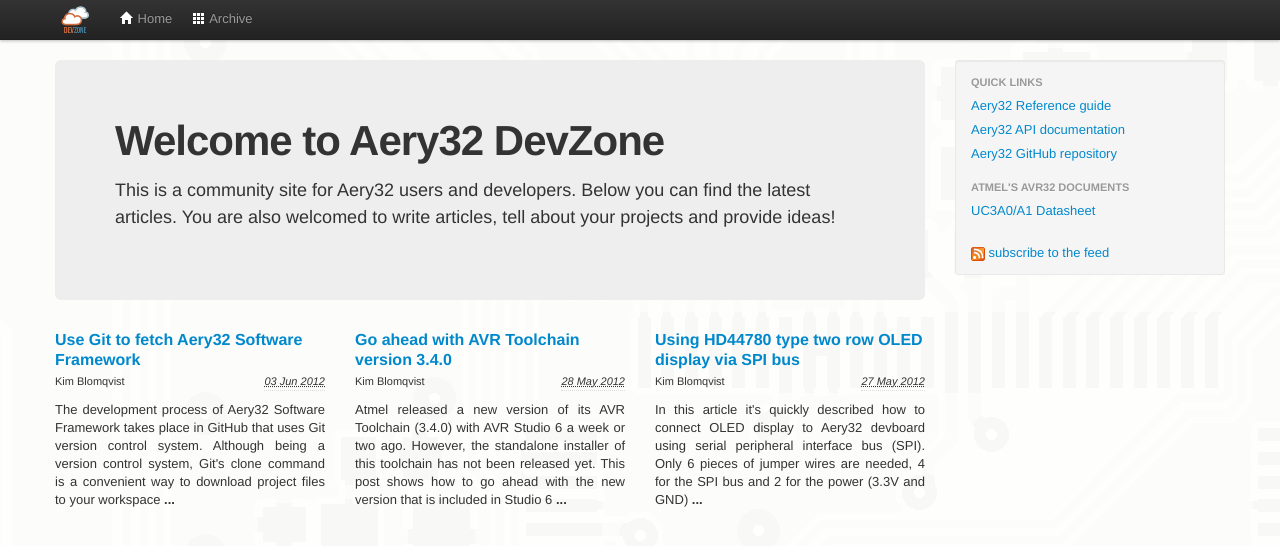
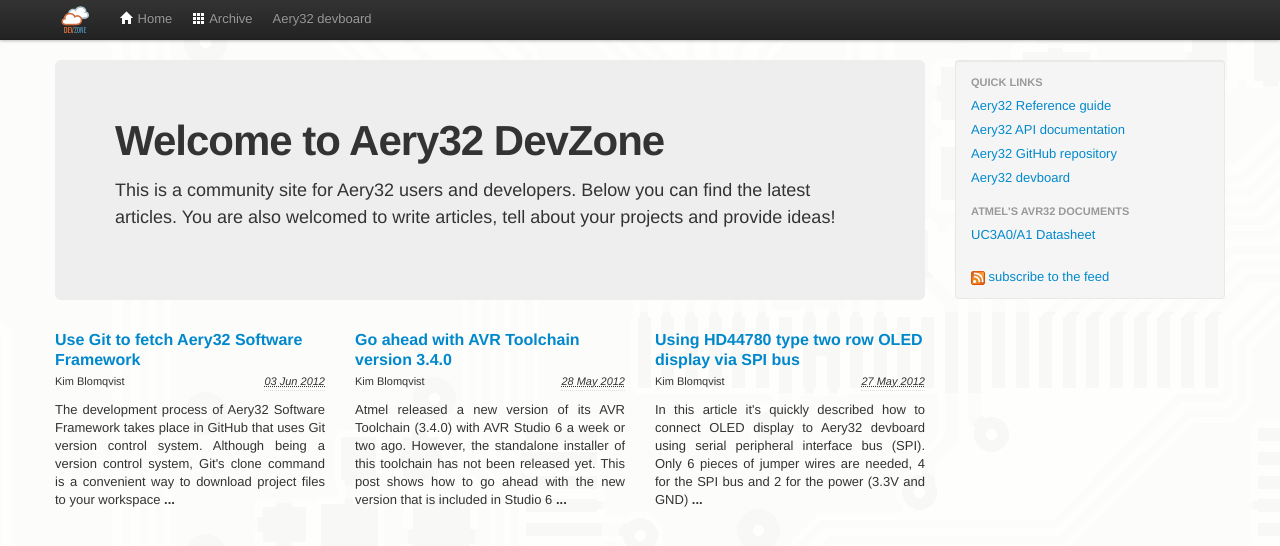
Before and after one commit to aery32/aery32.github.com, a Jekyll site: the page built from index.html, in a window 1280 px wide. Shown: the top 546 px of the page. Built offline with Jekyll 4.4.1, drawn with Linux system fonts in a browser that asks for light colours; nearby versions of some CDN libraries; Markdown is read by kramdown in place of the engine named in the settings; the list of posts is cut into pages by our own code; comment, search, counter and statistics services are not loaded.

Commit message:
Add links to www.aery32.com

```diff
--- a/_includes/sidebar-nav.html
+++ b/_includes/sidebar-nav.html
@@ -4,6 +4,8 @@
 		<li><a href="http://aery32.readthedocs.org" target="_blank">Aery32 Reference guide</a></li>
 		<li><a href="http://devzone.aery32.com/aery32/apidoc" target="_blank">Aery32 API documentation</a></li>
 		<li><a href="https://github.com/aery32/aery32" target="_blank">Aery32 GitHub repository</a></li>
+		<li><a href="http://www.aery32.com">Aery32 devboard</a></li>
+
 		<li class="nav-header">Atmel's AVR32 Documents</li>
 		<li><a href="http://www.atmel.com/devices/AT32UC3A1128.aspx?tab=documents" target="_blank">UC3A0/A1 Datasheet</a></li>
 		<li>&nbsp;</li>
--- a/_includes/top-navbar.html
+++ b/_includes/top-navbar.html
@@ -24,6 +24,7 @@
 					</a>
 				</li>
 			{% endfor %}
+			<li><a href="http://www.aery32.com">Aery32 devboard</a></li>
 		</ul>
 	</div>
 </div>
```
